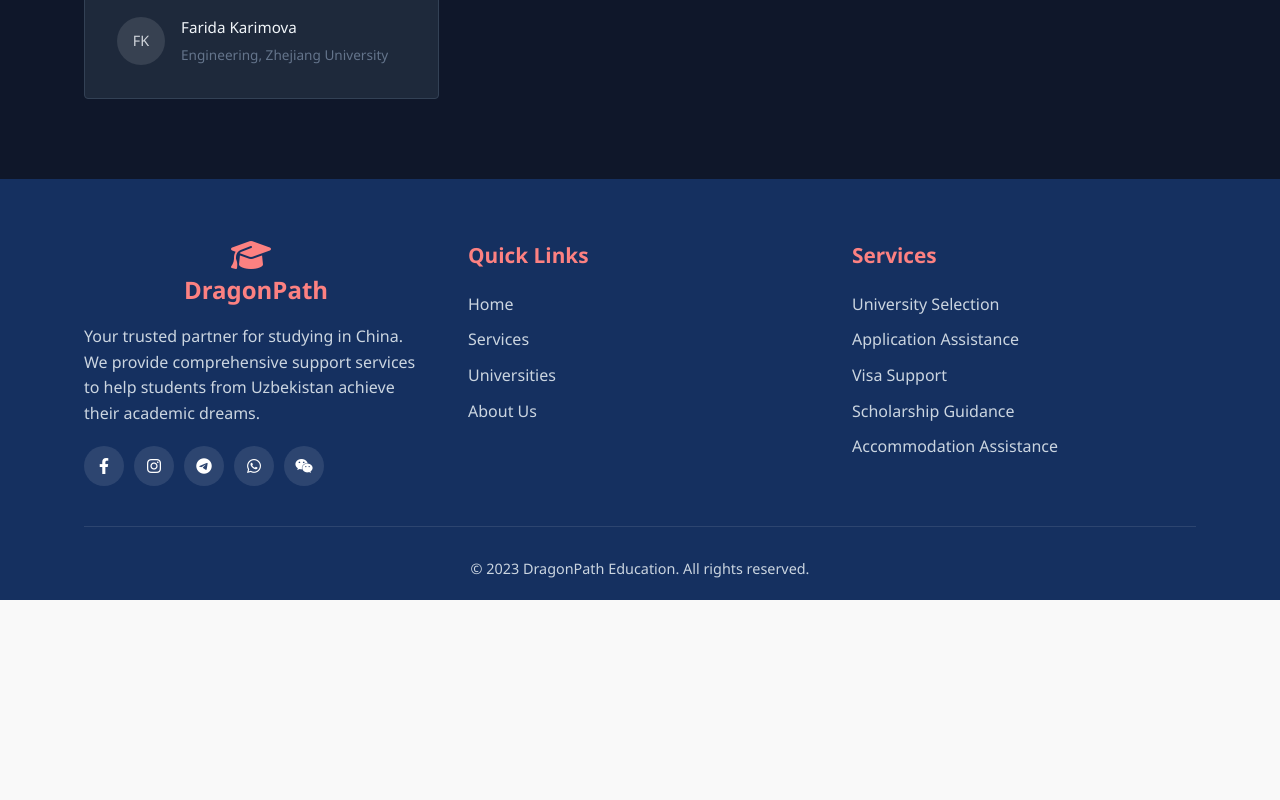
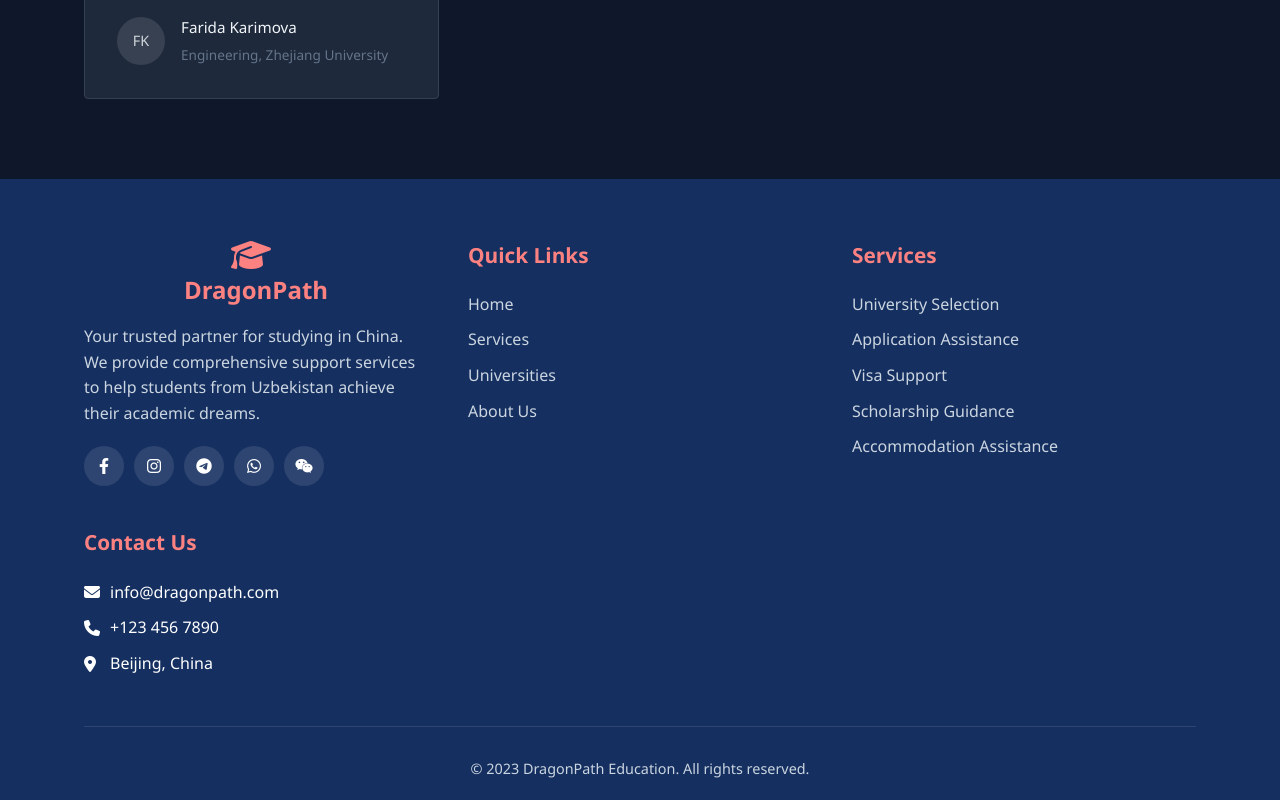
Before and after one commit to Ramilbey/dragonpath, a React (Create React App) app: page / in a window 1280 px wide. Shown: the part 5390-6190 px from the top of the page. Before the commit the page ends 5990 px from the top, so only its background shows below. Built offline with nearby package versions, Linux system fonts and the light colour scheme.

Commit message:
add useanalytics in footer

```diff
--- a/src/components/Footer/Footer.css
+++ b/src/components/Footer/Footer.css
@@ -108,3 +108,30 @@
     color: #cbd5e0;
     font-size: 0.9rem;
   }
+  .footer-contact {
+    list-style: none;
+    padding: 0;
+    margin: 0;
+  }
+
+  .footer-contact li {
+    display: flex;
+    align-items: center;
+    margin-bottom: 10px;
+  }
+
+  .footer-contact i {
+    margin-right: 10px;
+    width: 16px;
+    color: #fff;
+  }
+
+  .footer-contact a {
+    color: #fff;
+    text-decoration: none;
+    transition: color 0.3s ease;
+  }
+
+  .footer-contact a:hover {
+    color: #ffd700;
+  }
--- a/src/components/Footer/Footer.js
+++ b/src/components/Footer/Footer.js
@@ -1,8 +1,24 @@
 // src/components/Footer/Footer.js
 import React from "react";
+import { useAnalytics } from '../../hooks/useAnalytics';
 import "./Footer.css";
 
 const Footer = ({ scrollToSection }) => {
+  const { trackEvent } = useAnalytics();
+
+  const handleSocialLinkClick = (platform) => {
+    trackEvent('social_media_click', 'Engagement', `Clicked ${platform} link`);
+  };
+
+  const handleFooterLinkClick = (linkName) => {
+    trackEvent('footer_link_click', 'Navigation', `Clicked footer link: ${linkName}`);
+  };
+
+  const handleScrollToSection = (sectionId, sectionName) => {
+    trackEvent('footer_navigation', 'Navigation', `Navigated to: ${sectionName}`);
+    scrollToSection(sectionId);
+  };
+
   return (
     <footer className="footer">
       <div className="container">
@@ -24,6 +40,7 @@
                 href="https://www.facebook.com/dragon.path"
                 target="_blank"
                 rel="noopener noreferrer"
+                onClick={() => handleSocialLinkClick('Facebook')}
               >
                 <i className="fab fa-facebook-f"></i>
               </a>
@@ -31,6 +48,7 @@
                 href="https://www.instagram.com/dragon.path/?hl=en"
                 target="_blank"
                 rel="noopener noreferrer"
+                onClick={() => handleSocialLinkClick('Instagram')}
               >
                 <i className="fab fa-instagram"></i>
               </a>
@@ -38,6 +56,7 @@
                 href="https://t.me/pilgrimage_Muslim"
                 target="_blank"
                 rel="noopener noreferrer"
+                onClick={() => handleSocialLinkClick('Telegram')}
               >
                 <i className="fab fa-telegram"></i>
               </a>
@@ -45,6 +64,7 @@
                 href="https://wa.me/your-number"
                 target="_blank"
                 rel="noopener noreferrer"
+                onClick={() => handleSocialLinkClick('WhatsApp')}
               >
                 <i className="fab fa-whatsapp"></i>
               </a>
@@ -52,6 +72,7 @@
                 href="https://wechat.com"
                 target="_blank"
                 rel="noopener noreferrer"
+                onClick={() => handleSocialLinkClick('WeChat')}
               >
                 <i className="fab fa-weixin"></i>
               </a>
@@ -63,30 +84,27 @@
             <h3>Quick Links</h3>
             <ul className="footer-links">
               <li>
-                <a href="#home" onClick={() => scrollToSection("home")}>
+                <a href="#home" onClick={() => handleScrollToSection("home", "Home")}>
                   Home
                 </a>
               </li>
               <li>
-                <a href="#services" onClick={() => scrollToSection("services")}>
+                <a href="#services" onClick={() => handleScrollToSection("services", "Services")}>
                   Services
                 </a>
               </li>
               <li>
                 <a
                   href="#universities"
-                  onClick={() => scrollToSection("universities")}
+                  onClick={() => handleScrollToSection("universities", "Universities")}
                 >
                   Universities
                 </a>
               </li>
               <li>
-                <a href="#about" onClick={() => scrollToSection("about")}>
+                <a href="#about" onClick={() => handleScrollToSection("about", "About Us")}>
                   About Us
                 </a>
-              </li>
-              <li>
-
               </li>
             </ul>
           </div>
@@ -95,28 +113,62 @@
           <div className="footer-column">
             <h3>Services</h3>
             <ul className="footer-links">
-              <li><a href="/">University Selection</a></li>
-              <li><a href="/">Application Assistance</a></li>
-              <li><a href="/">Visa Support</a></li>
-              <li><a href="/">Scholarship Guidance</a></li>
-              <li><a href="/">Accommodation Assistance</a></li>
+              <li>
+                <a href="/" onClick={() => handleFooterLinkClick("University Selection")}>
+                  University Selection
+                </a>
+              </li>
+              <li>
+                <a href="/" onClick={() => handleFooterLinkClick("Application Assistance")}>
+                  Application Assistance
+                </a>
+              </li>
+              <li>
+                <a href="/" onClick={() => handleFooterLinkClick("Visa Support")}>
+                  Visa Support
+                </a>
+              </li>
+              <li>
+                <a href="/" onClick={() => handleFooterLinkClick("Scholarship Guidance")}>
+                  Scholarship Guidance
+                </a>
+              </li>
+              <li>
+                <a href="/" onClick={() => handleFooterLinkClick("Accommodation Assistance")}>
+                  Accommodation Assistance
+                </a>
+              </li>
             </ul>
           </div>
 
-          {/* Newsletter */}
-          {/* <div className="footer-column">
-            <h3>Newsletter</h3>
-            <p>
-              Subscribe for updates on university deadlines, scholarships, and
-              educational events.
-            </p>
-            <form className="footer-form">
-              <input type="email" placeholder="Your Email" />
-              <button type="submit" className="btn">
-                Subscribe
-              </button>
-            </form>
-          </div> */}
+          {/* Contact Information */}
+          <div className="footer-column">
+            <h3>Contact Us</h3>
+            <ul className="footer-contact">
+              <li>
+                <i className="fas fa-envelope"></i>
+                <a
+                  href="mailto:info@dragonpath.com"
+                  onClick={() => handleFooterLinkClick("Email Contact")}
+                >
+                  info@dragonpath.com
+                </a>
+              </li>
+              <li>
+                <i className="fas fa-phone"></i>
+                <a
+                  href="tel:+1234567890"
+                  onClick={() => handleFooterLinkClick("Phone Contact")}
+                >
+                  +123 456 7890
+                </a>
+              </li>
+              <li>
+                <i className="fas fa-map-marker-alt"></i>
+                <span>Beijing, China</span>
+              </li>
+            </ul>
+          </div>
 
         </div>
 
```
